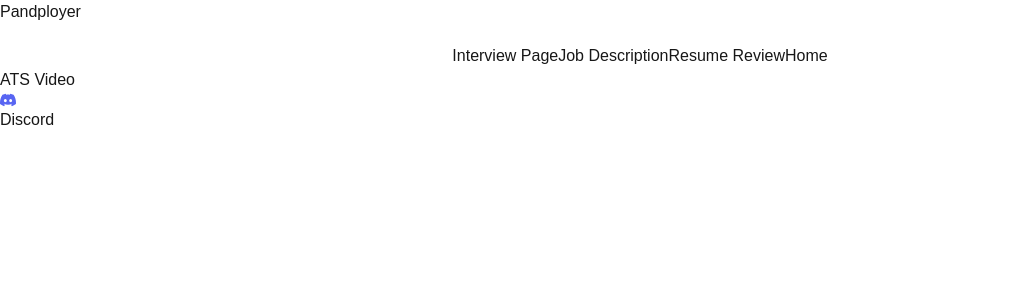
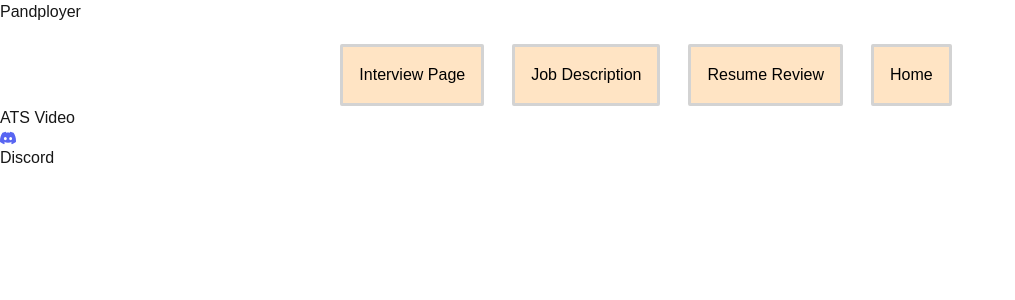
Before and after one commit to sagashrimproll/NUHire, a Next.js app: page / in a window 1280 px wide. Shown: the top 300 px of the page, without its empty margins (0-1015 px from the left). Built offline with nearby package versions, Linux system fonts and the light colour scheme.

Commit message:
any updates

```diff
--- a/src/app/page.tsx
+++ b/src/app/page.tsx
@@ -1,5 +1,6 @@
 import Image from "next/image";
 import Link from "next/link";
+import React from "react";
 
 export default function Home() {
   return (
@@ -8,10 +9,10 @@ export default function Home() {
         <h1>Pandployer</h1>
       </div>
       <main className="Options">
-        <Link href="interview.tsx"> Interview Page </Link>
-        <Link href="jobdes.tsx"> Job Description </Link>
-        <Link href="res-review.tsx"> Resume Review </Link>
-        <Link href="page.tsx"> Home </Link>
+        <Link href="/interview" className = "button"> Interview Page </Link>
+        <Link href="/jobdes"  className = "button"> Job Description </Link>
+        <Link href="/res-review"  className = "button"> Resume Review </Link>
+        <Link href="/"  className = "button"> Home </Link>
       </main>
 
       <a
```
Also changed, not shown: package.json (+4 -3 lines), 1 other file (tests, documents, lock files or other folders).
